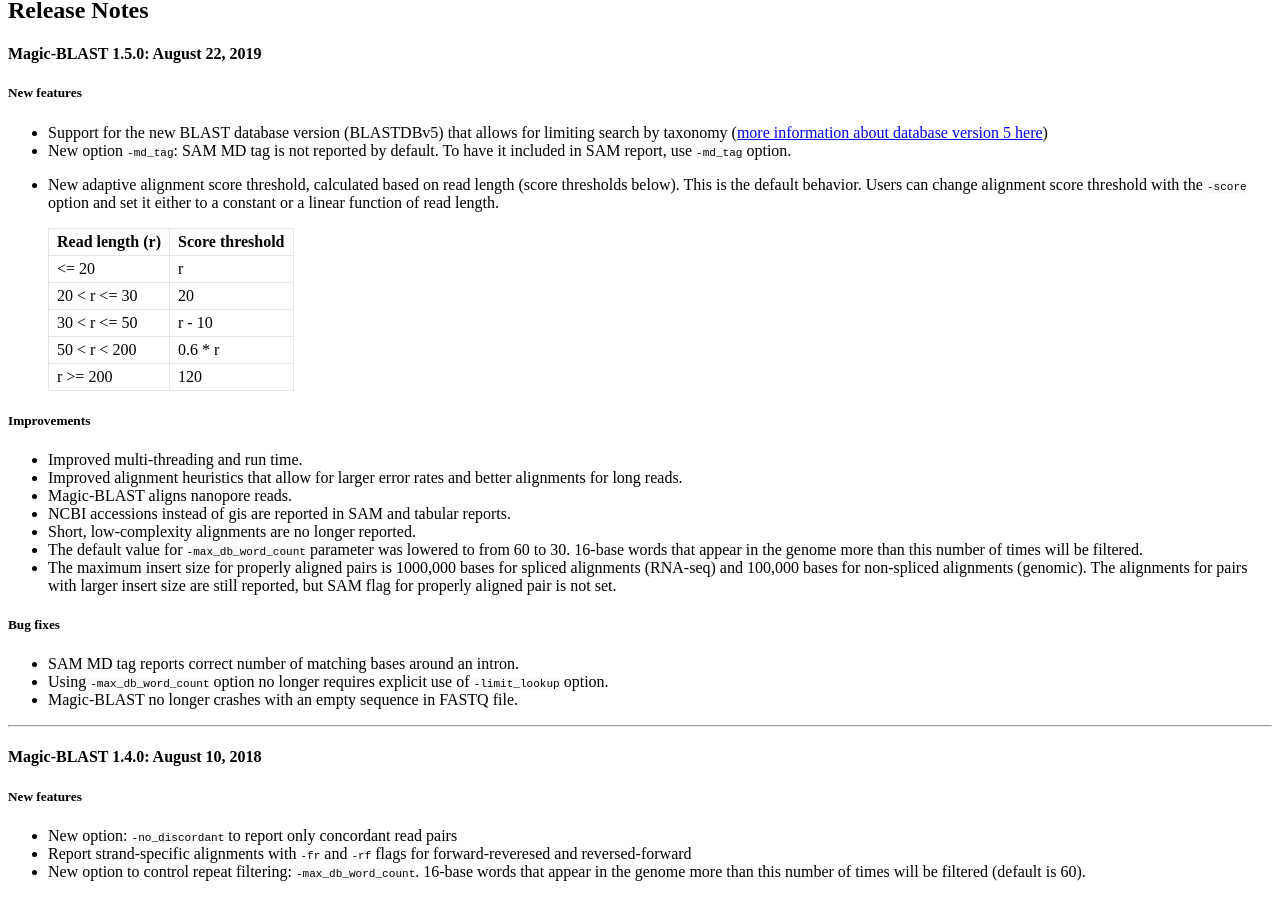
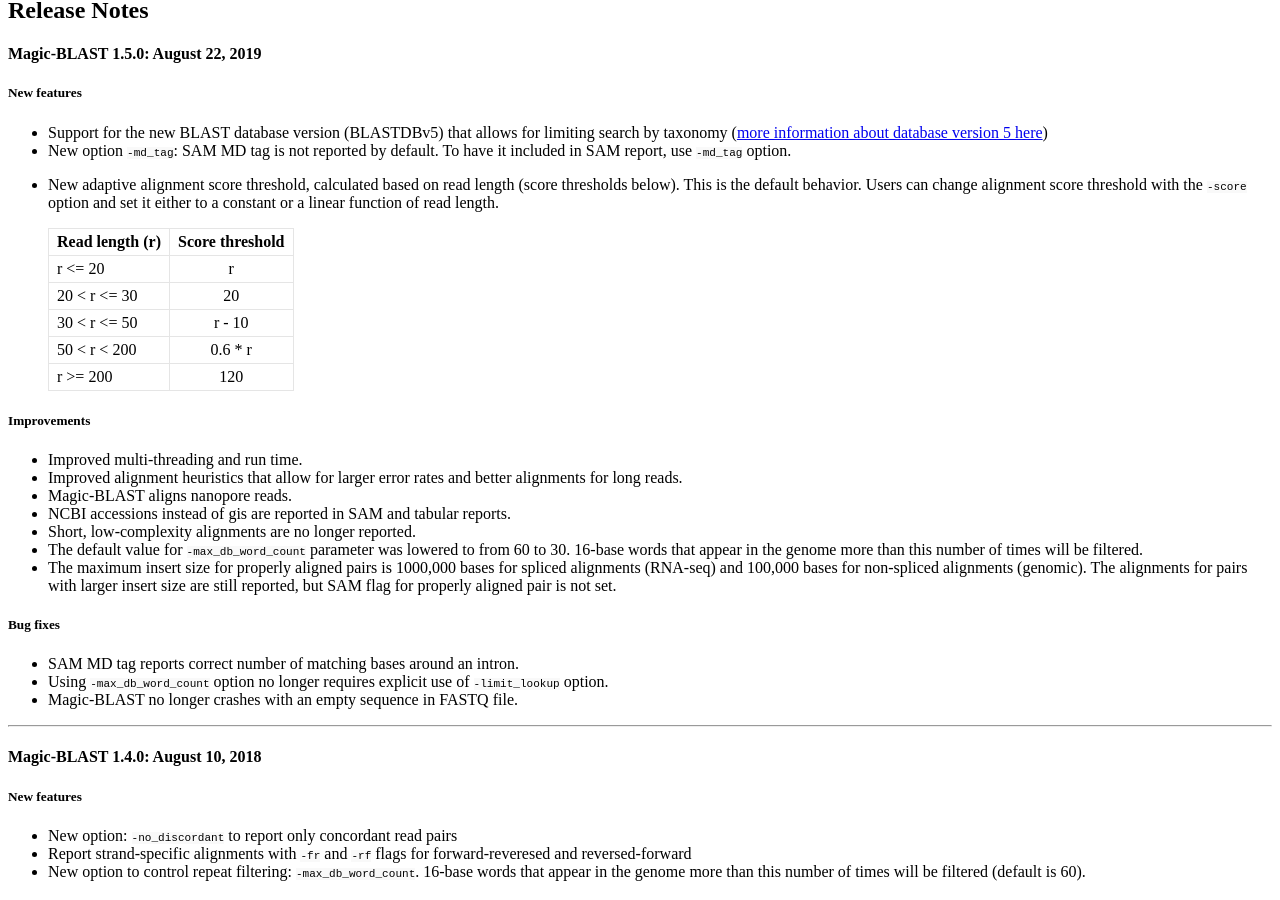
Before and after one commit to ncbi/magicblast, a Jekyll site: the page built from docs/_posts/2017-09-13-release.md, in a window 1280 px wide and 900 px high, scrolled down 388 px. Built offline with Jekyll 4.4.1, drawn with Linux system fonts in a browser that asks for light colours; a style sheet for code colours, icons or effects is not loaded.

Commit message:
Formatting fix

````diff
--- a/docs/_posts/2017-09-13-release.md
+++ b/docs/_posts/2017-09-13-release.md
@@ -13,8 +13,8 @@
 * New adaptive alignment score threshold, calculated based on read length (score thresholds below). This is the default behavior. Users can change alignment score threshold with the ```-score``` option and set it either to a constant or a linear function of read length.
 
   Read length (r) | Score threshold
-  --------------|---------------
-   <= 20        | r
+  --------------|:---------------:
+   r <= 20      | r
    20 < r <= 30 | 20
    30 < r <= 50 | r - 10
    50 < r < 200 | 0.6 * r
````
